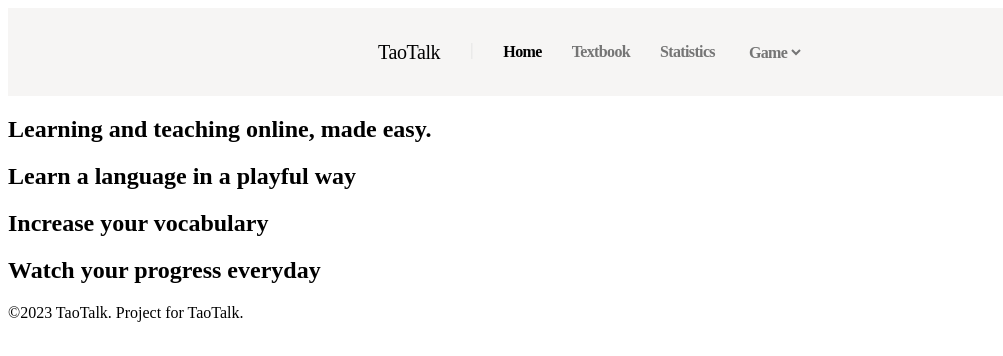
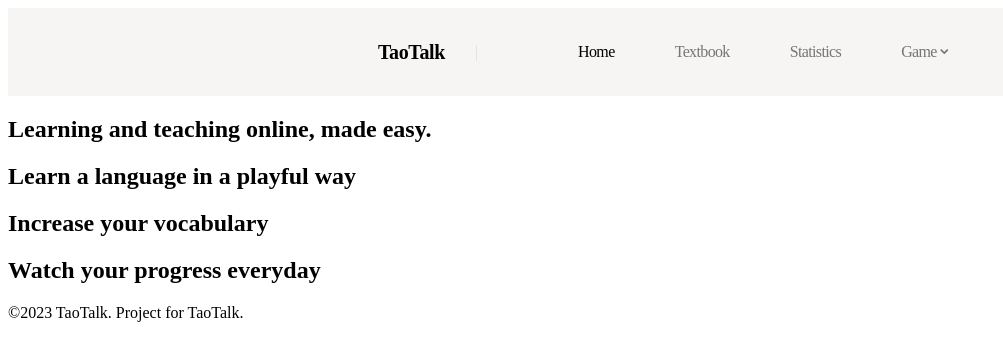
Before and after one commit to taodemy/taotalk, a Next.js app: page / in a window 1280 px wide. Shown: the top 356 px of the page, without its empty margins (0-1003 px from the left). Built offline with nearby package versions, Linux system fonts and the light colour scheme.

Commit message:
fix: reorganize header files
use semantic elements, rename component as LogInButton, delete Title component

```diff
--- a/src/components/Header/Header.module.scss
+++ b/src/components/Header/Header.module.scss
@@ -20,8 +20,9 @@
 .nav {
   display: flex;
   gap: 30px;
-  width: 508px;
   height: 22px;
+  display: flex;
+  align-items: center;
 
   &__heading {
     font-family: 'Dela Gothic One';
@@ -34,11 +35,20 @@
     color: $greyMedium;
   }
 
-  &__title {
+  &__list {
+    list-style-type: none;
+    display: flex;
+    align-items: center;
+  }
+
+  &__list_item {
     font-family: 'Montserrat';
-    font-weight: 600;
     line-height: 140%;
     letter-spacing: -0.04em;
+    padding: 30px;
+    text-decoration: none;
+    color: $black;
+
     &--inactive {
       /* Primaty/Grey Dark */
       color: $greyDark;
@@ -54,6 +64,7 @@
     font-weight: 600;
     line-height: 140%;
     letter-spacing: -0.04em;
+
     &--inactive {
       /* Primaty/Grey Dark */
       color: $greyDark;
--- a/src/components/Header/AccountLabel.tsx
+++ b/src/components/Header/LogInButton.tsx
@@ -1,6 +1,6 @@
 import styles from './Header.module.scss';
 
-export default function AccountLabel({ userName }: { userName: string }) {
+export default function LogInButton({ userName }: { userName: string }) {
   return (
     <div className={styles.account_label}>
       <div className={styles.account_label__user_name_div}>
--- a/src/components/Header/Title.tsx
+++ /dev/null
@@ -1,11 +0,0 @@
-import styles from './Header.module.scss';
-
-export default function Title({ content, isActive }: { content: string; isActive: boolean }) {
-  if (isActive) {
-    return <div className={styles.nav__title}>{content}</div>;
-  } else {
-    return (
-      <div className={[styles.nav__title, styles['nav__title--inactive']].join(' ')}>{content}</div>
-    );
-  }
-}
--- a/src/components/Header/index.tsx
+++ b/src/components/Header/index.tsx
@@ -1,23 +1,49 @@
 import styles from './Header.module.scss';
-import Title from './Title';
-import AccountLabel from './AccountLabel';
+import LogInButton from './LogInButton';
 
 const Header = () => (
   <header className={styles.header}>
     <div className={styles.content}>
-      <div className={styles.nav}>
-        <div className={styles.nav__heading}>TaoTalk</div>
+      <nav className={styles.nav}>
+        <h1 className={styles.nav__heading}>TaoTalk</h1>
         <div className={styles.nav__divide}>|</div>
-        <Title content={'Home'} isActive={true} />
-        <Title content={'Textbook'} isActive={false} />
-        <Title content={'Statistics'} isActive={false} />
-        <select
-          className={[styles.nav__title_select, styles['nav__title_select--inactive']].join(' ')}
-        >
-          <option value="Game">Game</option>
-        </select>
-      </div>
-      <AccountLabel userName={'Alex'} />
+        <ul className={styles.nav__list}>
+          <li>
+            <a title="Home" href="#" className={styles.nav__list_item}>
+              Home
+            </a>
+          </li>
+          <li>
+            <a
+              title="Textbook"
+              href="#"
+              className={[styles.nav__list_item, styles['nav__list_item--inactive']].join(' ')}
+            >
+              Textbook
+            </a>
+          </li>
+          <li>
+            <a
+              title="Statistics"
+              href="#"
+              className={[styles.nav__list_item, styles['nav__list_item--inactive']].join(' ')}
+            >
+              Statistics
+            </a>
+          </li>
+          <li>
+            <a
+              title="Game"
+              href="#"
+              className={[styles.nav__list_item, styles['nav__list_item--inactive']].join(' ')}
+            >
+              Game
+              <img src="/down_arrow.svg" alt="down array"></img>
+            </a>
+          </li>
+        </ul>
+      </nav>
+      <LogInButton userName={'Alex'} />
     </div>
   </header>
 );
```
Also changed, not shown: public/down_arrow.svg (added).
